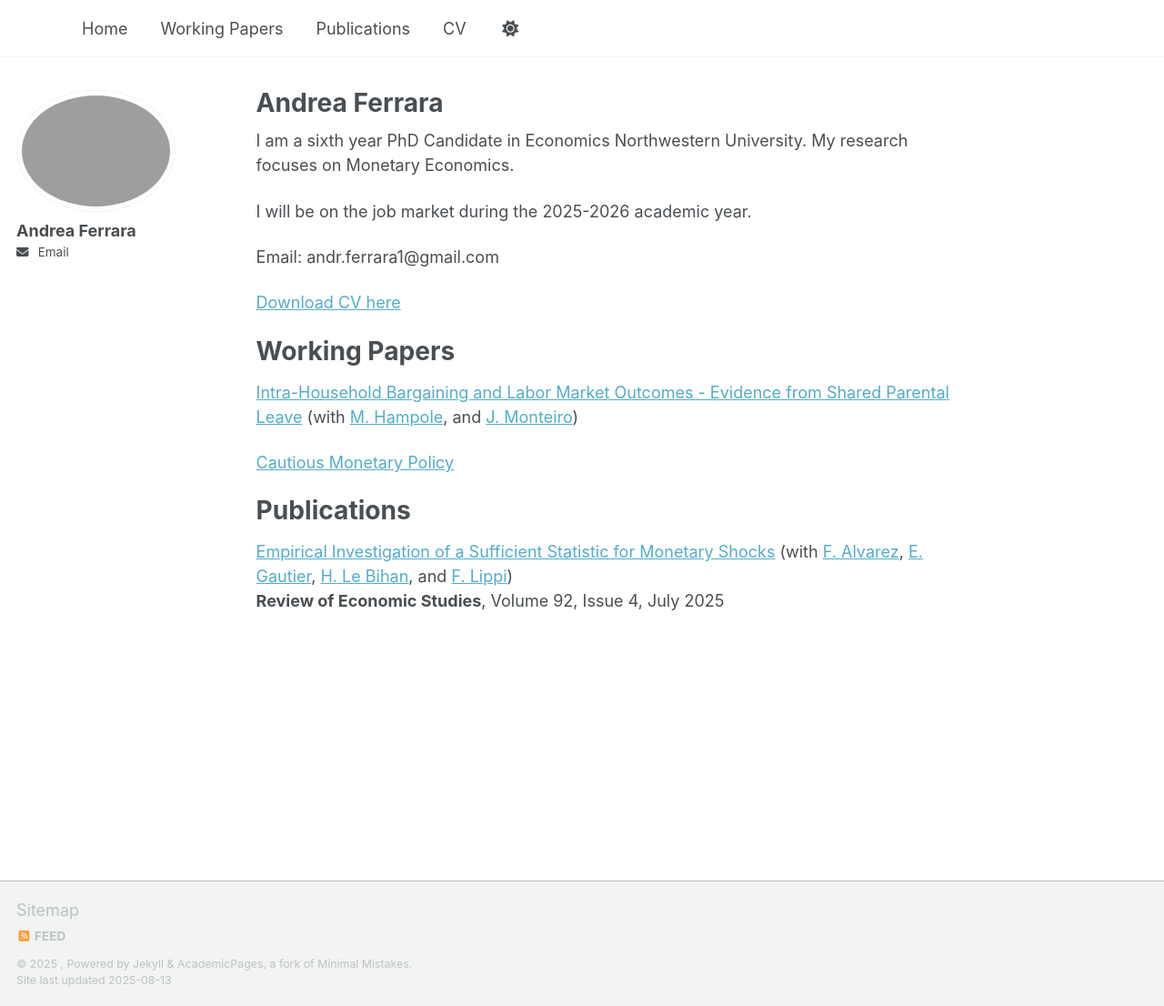
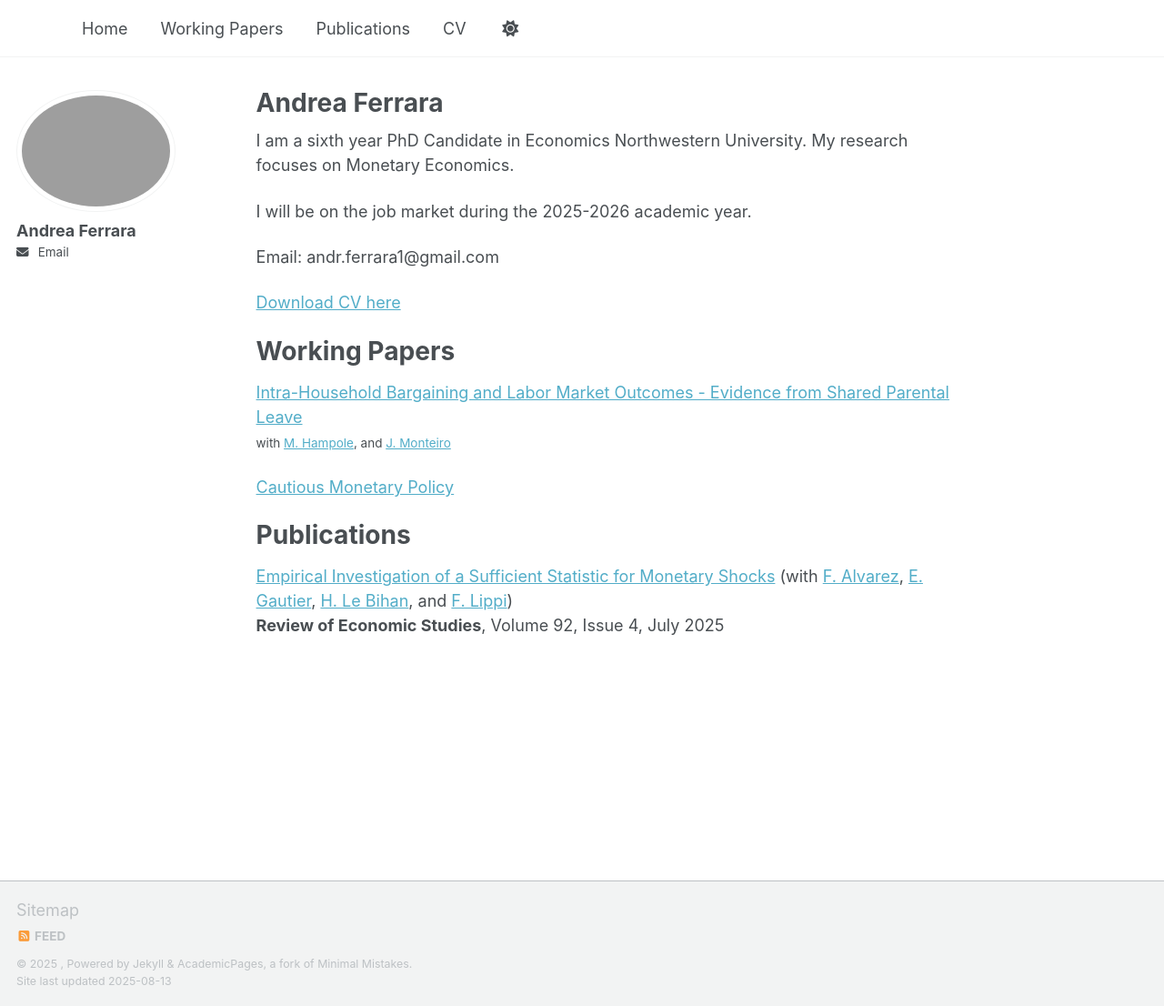
Before and after one commit to AndreaFerrara1997/AndreaFerrara1997.github.io, a Jekyll site: the page built from index.md, in a window 1280 px wide and 1106 px high. Shown: the whole window at 91% size. Built offline with Jekyll 4.4.1, drawn with Linux system fonts in a browser that asks for light colours; a script that is not in the unit is left out.

```diff
--- a/_includes/workingpapers.md
+++ b/_includes/workingpapers.md
@@ -1,4 +1,5 @@
 
-[Intra-Household Bargaining and Labor Market Outcomes - Evidence from Shared Parental Leave](/files/Parental_leave.pdf) (with [M. Hampole](https://www.menakahampole.com), and [J. Monteiro](https://sites.google.com/view/joao-cmonteiro/))
+[Intra-Household Bargaining and Labor Market Outcomes - Evidence from Shared Parental Leave](/files/Parental_leave.pdf)
+<small>with [M. Hampole](https://www.menakahampole.com), and [J. Monteiro](https://sites.google.com/view/joao-cmonteiro/)</small>
 
 [Cautious Monetary Policy](/files/Cautious_MP.pdf)
```
